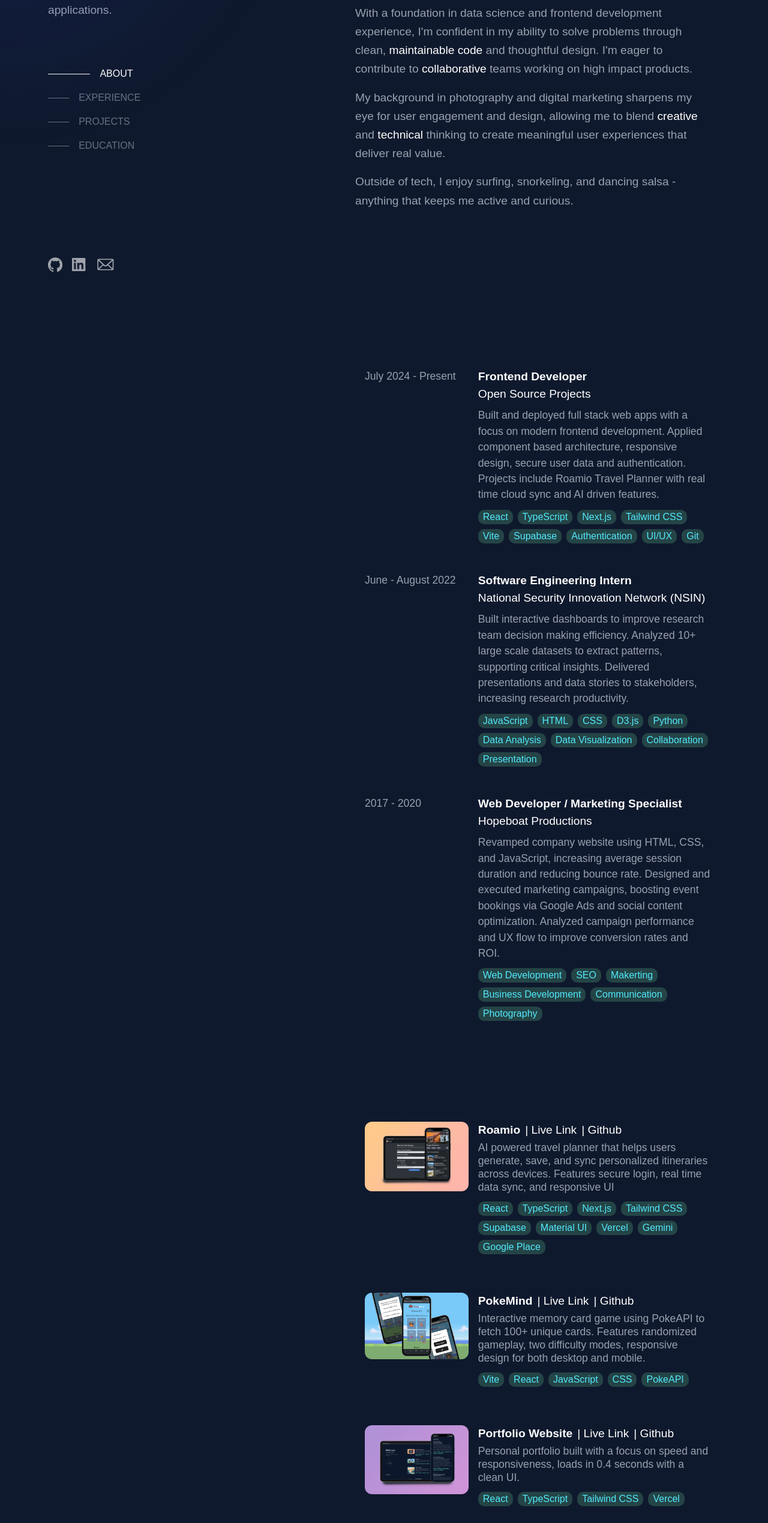
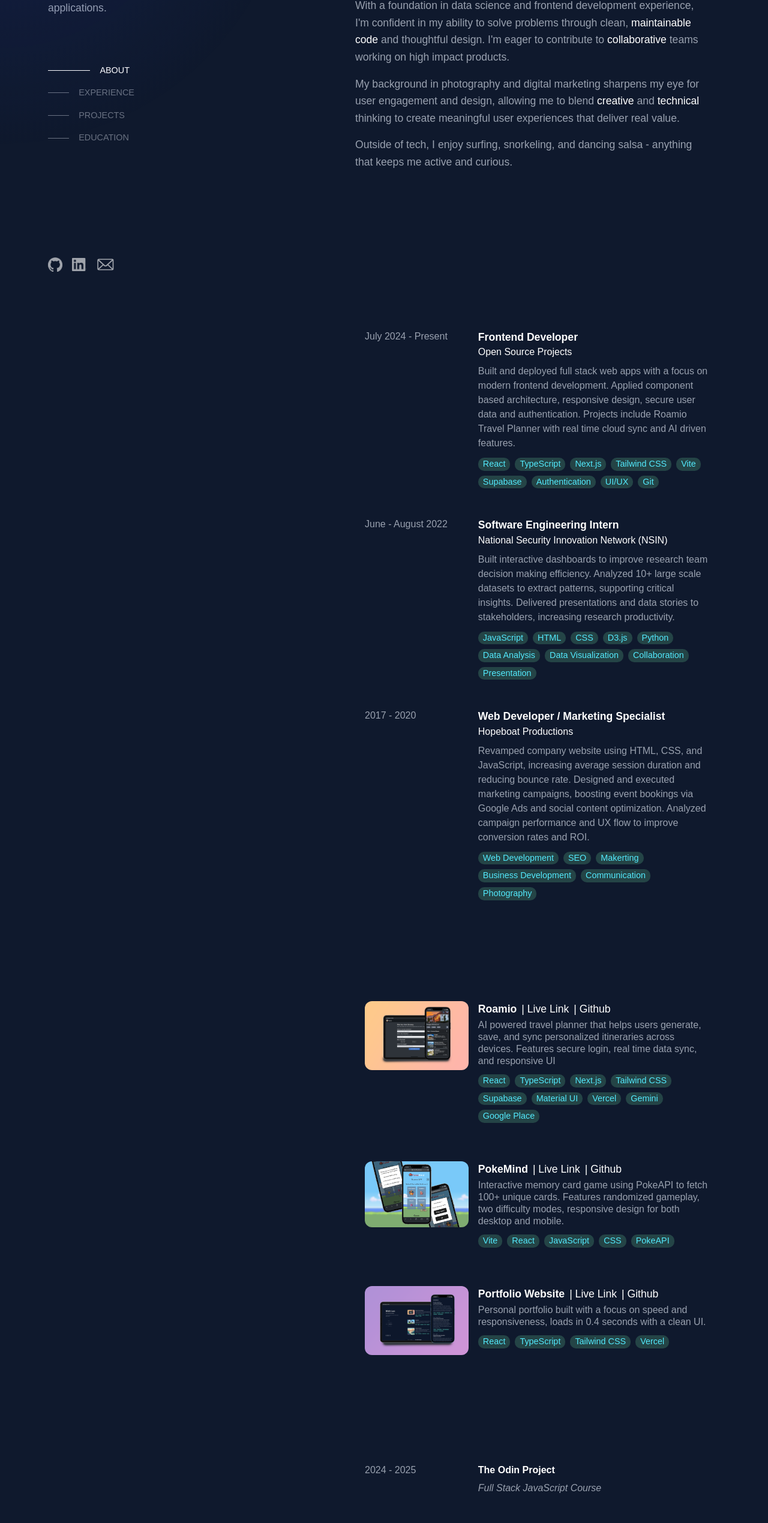
Before and after one commit to mluc404/portfolio, a Next.js app: page / in a window 1280 px wide. Shown: the part 247-2786 px from the top of the page at 60% size. Built offline with nearby package versions, Linux system fonts and the light colour scheme.

Commit message:
fix: update font size

```diff
--- a/app/components/JobCard.tsx
+++ b/app/components/JobCard.tsx
@@ -8,15 +8,13 @@ export default function JobCard({ job }: { job: JobProps }) {
        sm:px-4 sm:py-6 rounded-xl"
     >
       {" "}
-      <div className="text-gray-400 text-[1rem] md:text-[1.1rem]">
-        {job.time}
-      </div>
+      <div className="text-gray-400 text-[1rem] md:text-[1rem]">{job.time}</div>
       <div className="flex flex-col">
-        <div className="font-semibold text-[1.1rem] md:text-[1.2rem]">
+        <div className="font-semibold text-[1.1rem] md:text-[1.1rem]">
           {job.title}
         </div>
-        <div className="md:text-[1.2rem]">{job.company}</div>
-        <div className="text-gray-400 leading-normal my-2 mb-3 md:text-[1.1rem]">
+        <div className="md:text-[1rem]">{job.company}</div>
+        <div className="text-gray-400 leading-normal my-2 mb-3 md:text-[1rem]">
           {job.description}
         </div>
         <div className="flex gap-2 flex-wrap">
@@ -24,7 +22,7 @@ export default function JobCard({ job }: { job: JobProps }) {
             <div
               key={index}
               className="bg-green-300/20 rounded-[10px] px-2
-            text-[.9rem] md:text-[1rem] text-cyan-300"
+            text-[.9rem] md:text-[.9rem] text-cyan-300"
             >
               {skill}
             </div>
--- a/app/components/LeftSide.tsx
+++ b/app/components/LeftSide.tsx
@@ -16,7 +16,7 @@ export default function LeftSide() {
         <div id="my-name" className="flex flex-col gap-0">
           <h1 className="font-bold text-[2.8rem] md:text-[3.5rem]">Minh Luc</h1>
           <p className="text-[1.2rem] md:text-[1.2rem]">Frontend Developer</p>
-          <p className="text-gray-400 mt-3 text-[1.1rem] md:text-[1.2rem]">
+          <p className="text-gray-400 mt-3 text-[1.1rem] md:text-[1.1rem]">
             I build responsive, user focused web applications.
           </p>
         </div>
--- a/app/components/NavButtons.tsx
+++ b/app/components/NavButtons.tsx
@@ -30,7 +30,7 @@ export default function NavButtons() {
   }, []);
 
   return (
-    <div className="flex flex-col items-start gap-4 text-[1rem]">
+    <div className="flex flex-col items-start gap-4 text-[.9rem]">
       {buttonNames.map((btnName, index) => (
         <div
           key={index}
--- a/app/components/ProjectCard.tsx
+++ b/app/components/ProjectCard.tsx
@@ -12,7 +12,7 @@ export default function ProjectCard({ project }: { project: ProjectProps }) {
         <Image src={project.image} alt="project image" className="rounded-xl" />
       </div>
       <div className="flex flex-col gap-1">
-        <div className="font-semibold text-[1.1rem] flex items-center gap-2 md:text-[1.2rem]">
+        <div className="font-semibold text-[1.1rem] flex items-center gap-2 md:text-[1.1rem]">
           <span>{project.title}</span>
           <a
             href={project.link}
@@ -27,7 +27,7 @@ export default function ProjectCard({ project }: { project: ProjectProps }) {
             | Github
           </a>{" "}
         </div>
-        <div className="text-gray-400 leading-tight md:text-[1.1rem]">
+        <div className="text-gray-400 leading-tight md:text-[1rem]">
           {project.description}
         </div>
         <div className="flex gap-2 mt-2 flex-wrap">
@@ -35,7 +35,7 @@ export default function ProjectCard({ project }: { project: ProjectProps }) {
             <div
               key={index}
               className="bg-green-300/20 rounded-[10px] px-2
-            text-[.9rem] md:text-[1rem] text-cyan-300"
+            text-[.9rem] md:text-[.9rem] text-cyan-300"
             >
               {skill}
             </div>
--- a/app/components/RightSide.tsx
+++ b/app/components/RightSide.tsx
@@ -11,7 +11,7 @@ export default function RightSide() {
       <div id="about" className="flex flex-col gap-0 relative">
         <div className="blur-heading">ABOUT</div>{" "}
         <div
-          className="flex flex-col gap-4 text-gray-400 text-[1.05rem] md:text-[1.2rem]
+          className="flex flex-col gap-4 text-gray-400 text-[1.05rem] md:text-[1.1rem]
         leading-relaxed md:pt-4 md:pr-4"
         >
           <p>
--- a/app/components/SchoolCard.tsx
+++ b/app/components/SchoolCard.tsx
@@ -8,12 +8,12 @@ export default function SchoolCard({ school }: { school: SchoolProps }) {
        transition-all duration-200 ease-in-out"
     >
       {" "}
-      <div className="hidden sm:block text-gray-400 text-[1rem] md:text-[1.1rem] ">
+      <div className="hidden sm:block text-gray-400 text-[1rem] md:text-[1rem] ">
         {school.time}
       </div>
       <div className="flex flex-col w-full">
         <div className="flex justify-between w-full">
-          <div className="font-semibold text-[1.1rem] md:text-[1.2rem] ">
+          <div className="font-semibold text-[1.1rem] md:text-[1rem] ">
             {school.school}
           </div>
           <div className="sm:hidden text-gray-400 text-[1rem] ">
@@ -21,7 +21,7 @@ export default function SchoolCard({ school }: { school: SchoolProps }) {
           </div>
         </div>
 
-        <div className="text-gray-400 leading-tight my-2 mb-3 italic md:text-[1.1rem]">
+        <div className="text-gray-400 leading-tight my-2 mb-3 italic md:text-[1rem]">
           {school.major}
         </div>
       </div>
```
